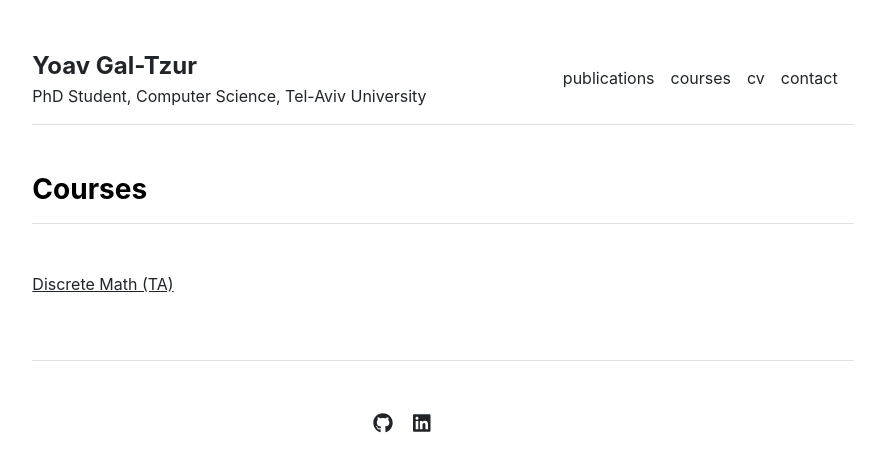
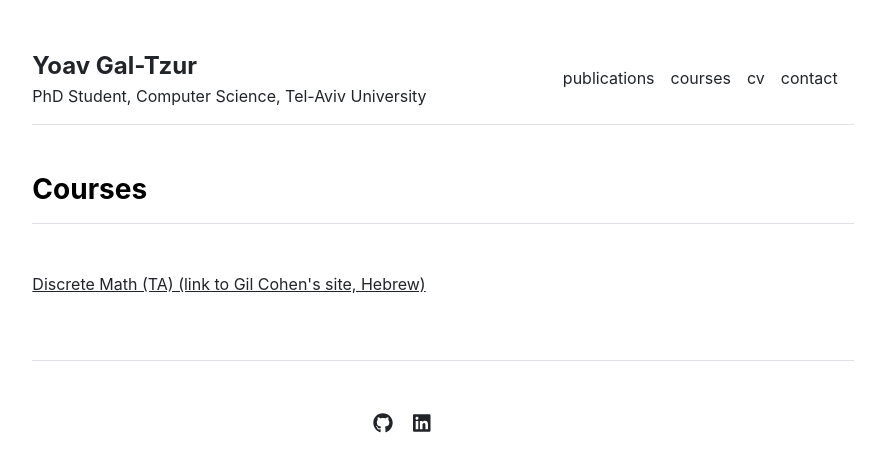
Before and after one commit to yoavGaltzur/yoavGaltzur.github.io, a Jekyll site: the page built from courses.md, in a window 1280 px wide. Shown: the top 472 px of the page, without its empty margins (197-1082 px from the left). Built offline with Jekyll 4.4.1, drawn with Linux system fonts in a browser that asks for light colours.

Commit message:
Update settings.yml

```diff
--- a/_data/settings.yml
+++ b/_data/settings.yml
@@ -12,8 +12,8 @@ menu:
 
 
 courses:
-# - {name: 'Discrete Math (TA) (link to Gil Cohen's site, Hebrew)', url: 'https://www.gilcohen.org/bdida'}
-- {name: 'Discrete Math (TA)', url: 'https://www.gilcohen.org/bdida'}
+- {name: "Discrete Math (TA) (link to Gil Cohen's site, Hebrew)", url: 'https://www.gilcohen.org/bdida'}
+# - {name: 'Discrete Math (TA)', url: 'https://www.gilcohen.org/bdida'}
 
 social:
 - {icon: 'github', link: 'https://github.com/yoavGaltzur'}
```
